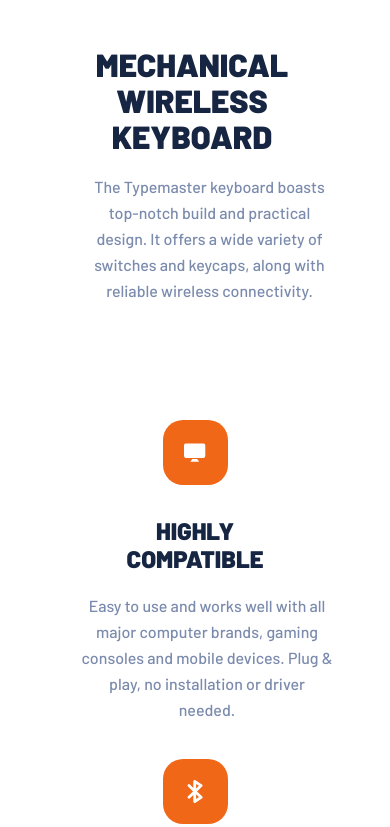
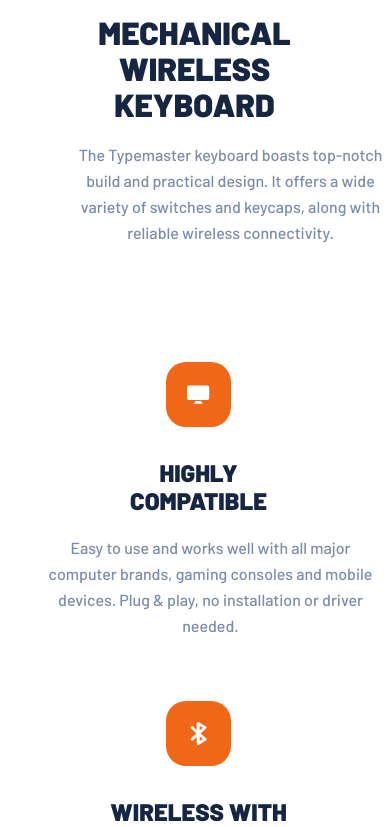
Before and after one commit to BlissArmah-Nwanwah/LandingPage, a React (Create React App) app: page / in a window 390 px wide. Shown: the part 1173-2000 px from the top of the page. Built offline with nearby package versions, Linux system fonts and the light colour scheme.

Commit message:
restyling

```diff
--- a/src/Work/Page.js
+++ b/src/Work/Page.js
@@ -77,7 +77,7 @@ const Page = () => {
 
 
                     <Col sm={12} md={12}  >
-                        <Row xs={1} sm={2} lg={1} className="p-5" >
+                        <Row xs={1} sm={2} lg={1} className="p-5 about-text-section">
                             <div  >
                                 <h1 className='about-title'>
                                     Mechanical wireless keyboard</h1>
--- a/src/Work/page.css
+++ b/src/Work/page.css
@@ -51,7 +51,7 @@ position: relative;
 }
 .page{
     overflow: hidden;
-    padding: 2rem;
+    margin-left: 1rem;
 }
 
 .nav{
@@ -133,7 +133,11 @@ color: #162542;
   background: #f16718;
   border: transparent;
   text-transform: uppercase;
-
+  font-weight: 600;
+  padding: 0.8rem;
+  width: 175px;
+  height: 58px;
+  margin-left: 10px;
 }
 .hero-btn:hover {
   background: #ff9b62;
@@ -220,12 +224,22 @@ color: #162542;
 
 }
 
+.properties{
+  margin: 0 auto;
+  width: 1110px;
+  gap:1rem;
+  display: flex;
+  justify-content: center;
+  align-items: center;
+margin-bottom: 5rem;
+
+  /* background: red; */
+}
+
 
 .property {
   width: 255px;
   height: 323px;
-
-
 }
 
 
@@ -280,15 +294,6 @@ color: #7B8BAD;
 .footer-span{
     font-weight: 700;
 }
-.properties{
-    margin: 0 auto;
-    width: 1110px;
-    gap:1rem;
-    display: flex;
-    justify-content: center;
-    align-items: center;
-    /* background: red; */
-}
 
 
 
@@ -312,40 +317,9 @@ border-radius: 20px;
     border-radius: 20px;
 }
 
+/*
+@media screen and (max-width:550px ) {
 
-@media screen and (max-width:550px ) {
-    .properties{
-       text-align: center;
-    }
-    .svg-container{
-        /* display: block; */
-        margin: auto;
-        margin-bottom: 2rem;
-
-    }
-   .about-title{
-    text-align: center;
-
-   }
-   .about-info{
-    text-align: center;
-   }
-
-   .hero-text{
-    width: 370px;
-   }
-   .about-first-image-container{
-    margin-left: -50px;
-    width: 129px;
-height: 193px;
-   }
-   .about-picture-container{
-    width: 220px;
-height: 193px;
-   }
-   .poperty-title{
-    margin-inline: auto;
-   }
 }
 
 
@@ -388,4 +362,89 @@ height: 193px;
     .title-text{
         width: 300px;
     }
+} */
+
+@media only screen and (max-width: 850px) and (min-width:430px) {
+  .nav-btn{
+    width: 200px;
+  }
+  .hero-text{
+    width: 400px;
+    margin-right: 1rem;
+  }
+
+  .about-text-section{
+    display: flex;
+    justify-self: center;
+    justify-items: center;
+  }
+  .about-info{
+    width: 400px;
+    margin-left: -80px;
+  }
+
+  .pattern1,.pattern2{
+    display: none;
+  }
+
 }
+
+@media only screen and (max-width: 431px) and (min-width:0px) {
+
+  .page{
+    margin-left: -5px;
+  }
+
+  .pattern1,.pattern2{
+    display: none;
+  }
+
+  .hero{
+    margin-right: -20px;
+  }
+
+  .hero-text{
+    width: 340px;
+  }
+  .properties{
+    text-align: center;
+ }
+ .svg-container{
+     margin: auto;
+     margin-bottom: 2rem;
+
+ }
+.about-title{
+ text-align: center;
+ width: 255px;
+
+}
+.about-info{
+ text-align: center;
+ width: 327px;
+}
+
+.hero-text{
+ width: 370px;
+}
+.about-first-image-container{
+ margin-left: -50px;
+ width: 129px;
+height: 193px;
+}
+.about-picture-container{
+ width: 220px;
+height: 193px;
+}
+.poperty-title{
+ margin-inline: auto;
+}
+.property{
+  /* background: red; */
+  width: 327px;
+}
+.poperty-info{
+  width: 327px;
+}
+
+}
```
